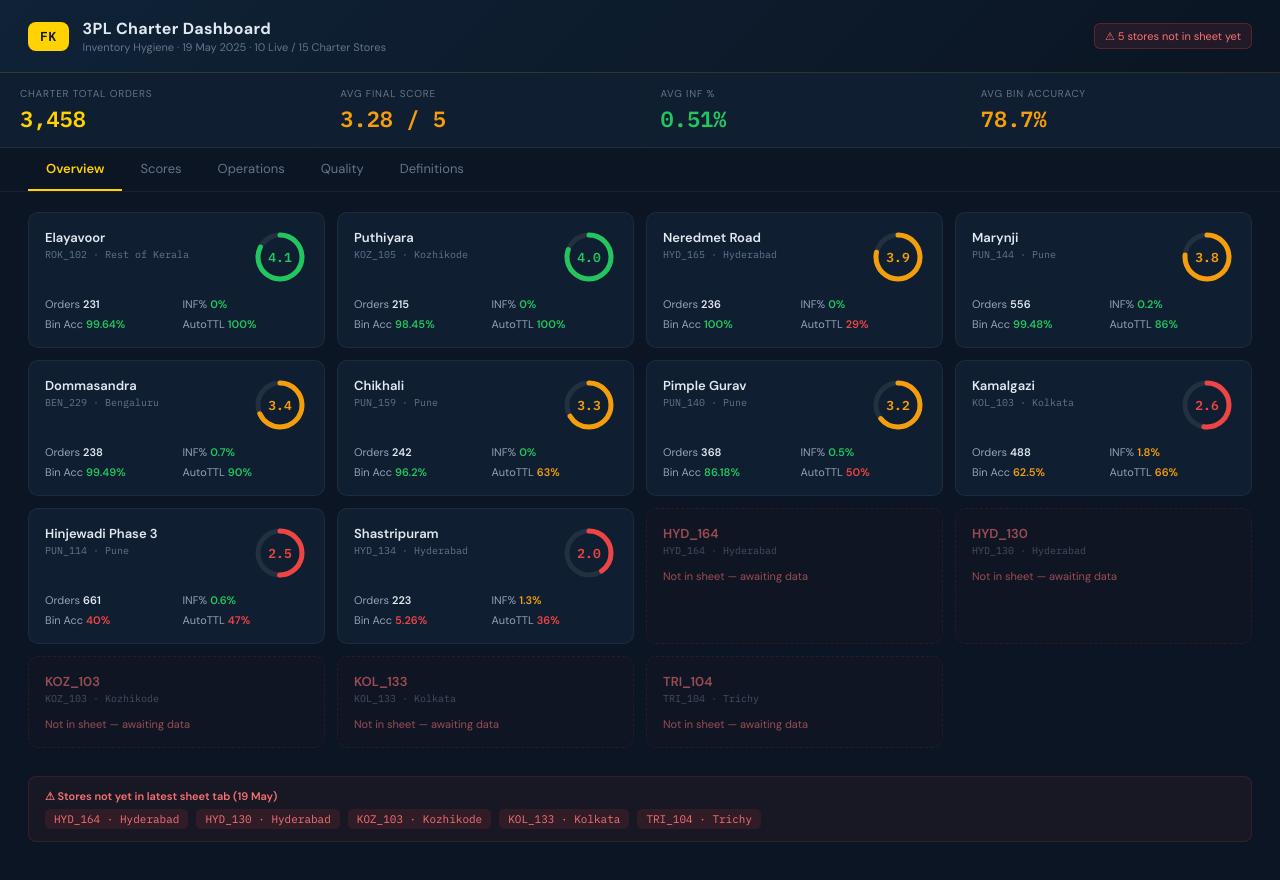
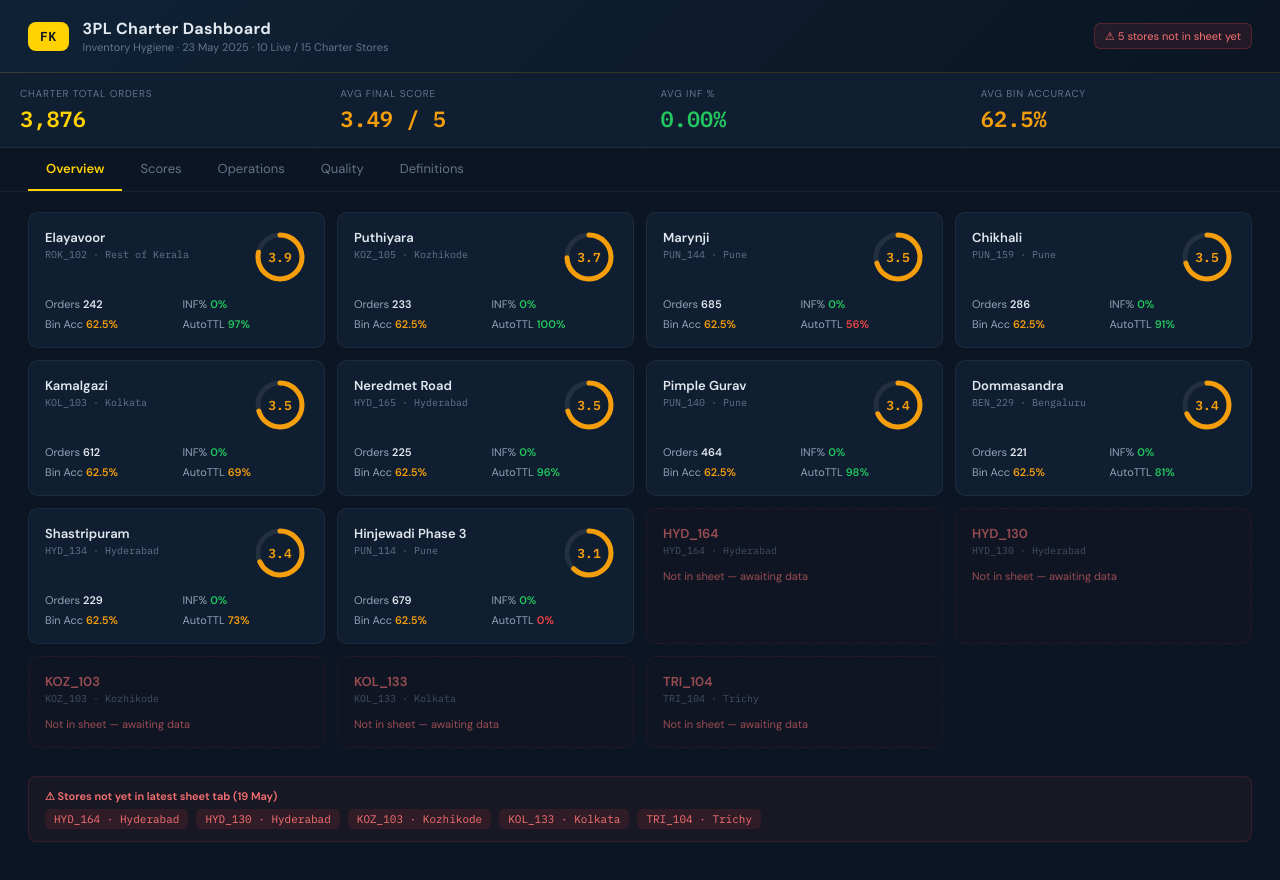
Before and after one commit to boredmonkfk/fk-3pl-inventory-hygiene, a plain HTML site: page index.html in a window 1280 px wide. Drawn offline with nearby package versions, Linux system fonts and the light colour scheme.

Commit message:
Update index.html

```diff
--- a/index.html
+++ b/index.html
@@ -22,16 +22,16 @@
 const {createElement:h,useState,useMemo,Fragment}=React;
 
 const STORES=[
-  {id:"pun_114_wh_hl_01",name:"Hinjewadi Phase 3",city:"Pune",orders:661,inf_pct:0.6,cold_wp_pct:1.55,bin_acc:40.0,pst_15d:11,hv_pst:97,auto_ttl:47,expired_inv_pct:13.31,dmmq_pct:1.6,final_score:2.5,bin_acc_score:1.6,hv_pst_score:4.7,pst_score:0.1,auto_ttl_score:2.9,cold_wp_score:1.9,inf_score:3.8,expired_score:0.0,dmmq_score:1.4,ptpi_score:3.4},
-  {id:"pun_140_wh_hl_01",name:"Pimple Gurav",city:"Pune",orders:368,inf_pct:0.5,cold_wp_pct:3.72,bin_acc:86.18,pst_15d:45,hv_pst:86,auto_ttl:50,expired_inv_pct:8.15,dmmq_pct:1.9,final_score:3.2,bin_acc_score:3.7,hv_pst_score:3.7,pst_score:1.8,auto_ttl_score:3.0,cold_wp_score:0.0,inf_score:4.0,expired_score:0.0,dmmq_score:1.1,ptpi_score:4.8},
-  {id:"pun_144_wh_hl_01",name:"Marynji",city:"Pune",orders:556,inf_pct:0.2,cold_wp_pct:4.27,bin_acc:99.48,pst_15d:22,hv_pst:99,auto_ttl:86,expired_inv_pct:1.98,dmmq_pct:1.0,final_score:3.8,bin_acc_score:4.9,hv_pst_score:4.9,pst_score:0.8,auto_ttl_score:4.4,cold_wp_score:0.0,inf_score:4.6,expired_score:1.0,dmmq_score:2.1,ptpi_score:4.8},
-  {id:"pun_159_wh_hl_01",name:"Chikhali",city:"Pune",orders:242,inf_pct:0.0,cold_wp_pct:4.43,bin_acc:96.2,pst_15d:10,hv_pst:0,auto_ttl:63,expired_inv_pct:31.82,dmmq_pct:1.3,final_score:3.3,bin_acc_score:4.6,hv_pst_score:0.0,pst_score:0.0,auto_ttl_score:3.5,cold_wp_score:0.0,inf_score:5.0,expired_score:0.0,dmmq_score:1.7,ptpi_score:4.5},
-  {id:"kol_103_wh_hl_01",name:"Kamalgazi",city:"Kolkata",orders:488,inf_pct:1.8,cold_wp_pct:5.29,bin_acc:62.5,pst_15d:25,hv_pst:0,auto_ttl:66,expired_inv_pct:0.82,dmmq_pct:0.5,final_score:2.6,bin_acc_score:2.5,hv_pst_score:0.0,pst_score:1.0,auto_ttl_score:3.6,cold_wp_score:0.0,inf_score:1.7,expired_score:2.4,dmmq_score:3.0,ptpi_score:4.6},
-  {id:"ben_229_wh_hl_01",name:"Dommasandra",city:"Bengaluru",orders:238,inf_pct:0.7,cold_wp_pct:2.49,bin_acc:99.49,pst_15d:30,hv_pst:39,auto_ttl:90,expired_inv_pct:1.68,dmmq_pct:1.0,final_score:3.4,bin_acc_score:4.9,hv_pst_score:1.5,pst_score:1.2,auto_ttl_score:4.6,cold_wp_score:0.7,inf_score:3.6,expired_score:1.3,dmmq_score:2.0,ptpi_score:4.1},
-  {id:"hyd_165_wh_hl_01",name:"Neredmet Road",city:"Hyderabad",orders:236,inf_pct:0.0,cold_wp_pct:4.21,bin_acc:100.0,pst_15d:51,hv_pst:98,auto_ttl:29,expired_inv_pct:3.39,dmmq_pct:0.8,final_score:3.9,bin_acc_score:5.0,hv_pst_score:4.8,pst_score:2.1,auto_ttl_score:2.2,cold_wp_score:0.0,inf_score:5.0,expired_score:0.0,dmmq_score:2.4,ptpi_score:5.0},
-  {id:"hyd_134_wh_hl_01",name:"Shastripuram",city:"Hyderabad",orders:223,inf_pct:1.3,cold_wp_pct:14.35,bin_acc:5.26,pst_15d:62,hv_pst:64,auto_ttl:36,expired_inv_pct:4.93,dmmq_pct:0.7,final_score:2.0,bin_acc_score:0.2,hv_pst_score:2.6,pst_score:2.5,auto_ttl_score:2.4,cold_wp_score:0.0,inf_score:2.4,expired_score:0.0,dmmq_score:2.6,ptpi_score:3.2},
-  {id:"koz_105_wh_hl_01",name:"Puthiyara",city:"Kozhikode",orders:215,inf_pct:0.0,cold_wp_pct:0.0,bin_acc:98.45,pst_15d:62,hv_pst:24,auto_ttl:100,expired_inv_pct:0.0,dmmq_pct:0.4,final_score:4.0,bin_acc_score:4.8,hv_pst_score:0.9,pst_score:2.5,auto_ttl_score:5.0,cold_wp_score:5.0,inf_score:5.0,expired_score:5.0,dmmq_score:3.6,ptpi_score:3.0},
-  {id:"rok_102_wh_hl_01",name:"Elayavoor",city:"Rest of Kerala",orders:231,inf_pct:0.0,cold_wp_pct:0.0,bin_acc:99.64,pst_15d:70,hv_pst:16,auto_ttl:100,expired_inv_pct:0.0,dmmq_pct:0.5,final_score:4.1,bin_acc_score:5.0,hv_pst_score:0.4,pst_score:2.8,auto_ttl_score:5.0,cold_wp_score:5.0,inf_score:5.0,expired_score:5.0,dmmq_score:3.0,ptpi_score:3.8},
+  {id:"pun_114_wh_hl_01",name:"Hinjewadi Phase 3",city:"Pune",zone:"West",orders:679,inf_pct:0.0,cold_wp_pct:1.77,bin_acc:62.5,pst_15d:16,hv_pst:97,auto_ttl:0,expired_inv_pct:13.55,dmmq_pct:1.5,final_score:3.1,bin_acc_score:2.5,hv_pst_score:4.7,pst_score:0.4,auto_ttl_score:0.0,cold_wp_score:1.5,inf_score:5.0,expired_score:0.0,dmmq_score:1.5,ptpi_score:5.0},
+  {id:"pun_140_wh_hl_01",name:"Pimple Gurav",city:"Pune",zone:"West",orders:464,inf_pct:0.0,cold_wp_pct:3.54,bin_acc:62.5,pst_15d:46,hv_pst:92,auto_ttl:98,expired_inv_pct:9.05,dmmq_pct:1.3,final_score:3.4,bin_acc_score:2.5,hv_pst_score:4.2,pst_score:1.8,auto_ttl_score:4.9,cold_wp_score:0.0,inf_score:5.0,expired_score:0.0,dmmq_score:1.7,ptpi_score:5.0},
+  {id:"pun_144_wh_hl_01",name:"Marynji",city:"Pune",zone:"West",orders:685,inf_pct:0.0,cold_wp_pct:0.4,bin_acc:62.5,pst_15d:22,hv_pst:86,auto_ttl:56,expired_inv_pct:2.48,dmmq_pct:1.1,final_score:3.5,bin_acc_score:2.5,hv_pst_score:3.8,pst_score:0.8,auto_ttl_score:3.2,cold_wp_score:4.2,inf_score:5.0,expired_score:0.5,dmmq_score:1.9,ptpi_score:5.0},
+  {id:"pun_159_wh_hl_01",name:"Chikhali",city:"Pune",zone:"West",orders:286,inf_pct:0.0,cold_wp_pct:3.56,bin_acc:62.5,pst_15d:26,hv_pst:92,auto_ttl:91,expired_inv_pct:6.64,dmmq_pct:0.3,final_score:3.5,bin_acc_score:2.5,hv_pst_score:4.2,pst_score:1.0,auto_ttl_score:4.6,cold_wp_score:0.0,inf_score:5.0,expired_score:0.0,dmmq_score:3.9,ptpi_score:5.0},
+  {id:"kol_103_wh_hl_01",name:"Kamalgazi",city:"Kolkata",zone:"East",orders:612,inf_pct:0.0,cold_wp_pct:0.8,bin_acc:62.5,pst_15d:20,hv_pst:0,auto_ttl:69,expired_inv_pct:0.98,dmmq_pct:0.6,final_score:3.5,bin_acc_score:2.5,hv_pst_score:0.0,pst_score:0.6,auto_ttl_score:3.8,cold_wp_score:3.4,inf_score:5.0,expired_score:2.0,dmmq_score:2.8,ptpi_score:5.0},
+  {id:"ben_229_wh_hl_01",name:"Dommasandra",city:"Bengaluru",zone:"South",orders:221,inf_pct:0.0,cold_wp_pct:2.6,bin_acc:62.5,pst_15d:37,hv_pst:39,auto_ttl:81,expired_inv_pct:2.71,dmmq_pct:0.8,final_score:3.4,bin_acc_score:2.5,hv_pst_score:1.5,pst_score:1.5,auto_ttl_score:4.2,cold_wp_score:0.6,inf_score:5.0,expired_score:0.3,dmmq_score:2.4,ptpi_score:5.0},
+  {id:"hyd_165_wh_hl_01",name:"Neredmet Road",city:"Hyderabad",zone:"South",orders:225,inf_pct:0.0,cold_wp_pct:2.02,bin_acc:62.5,pst_15d:55,hv_pst:32,auto_ttl:96,expired_inv_pct:0.44,dmmq_pct:1.0,final_score:3.5,bin_acc_score:2.5,hv_pst_score:1.3,pst_score:2.2,auto_ttl_score:4.8,cold_wp_score:1.0,inf_score:5.0,expired_score:3.2,dmmq_score:2.0,ptpi_score:5.0},
+  {id:"hyd_134_wh_hl_01",name:"Shastripuram",city:"Hyderabad",zone:"South",orders:229,inf_pct:0.0,cold_wp_pct:0.19,bin_acc:62.5,pst_15d:63,hv_pst:5,auto_ttl:73,expired_inv_pct:6.11,dmmq_pct:1.1,final_score:3.4,bin_acc_score:2.5,hv_pst_score:0.0,pst_score:2.5,auto_ttl_score:3.9,cold_wp_score:4.6,inf_score:5.0,expired_score:0.0,dmmq_score:1.9,ptpi_score:5.0},
+  {id:"koz_105_wh_hl_01",name:"Puthiyara",city:"Kozhikode",zone:"South",orders:233,inf_pct:0.0,cold_wp_pct:1.98,bin_acc:62.5,pst_15d:57,hv_pst:24,auto_ttl:100,expired_inv_pct:0.0,dmmq_pct:0.7,final_score:3.7,bin_acc_score:2.5,hv_pst_score:0.9,pst_score:2.3,auto_ttl_score:5.0,cold_wp_score:1.0,inf_score:5.0,expired_score:5.0,dmmq_score:2.7,ptpi_score:5.0},
+  {id:"rok_102_wh_hl_01",name:"Elayavoor",city:"Rest of Kerala",zone:"South",orders:242,inf_pct:0.0,cold_wp_pct:9.35,bin_acc:62.5,pst_15d:77,hv_pst:53,auto_ttl:97,expired_inv_pct:0.0,dmmq_pct:0.3,final_score:3.9,bin_acc_score:2.5,hv_pst_score:2.1,pst_score:3.1,auto_ttl_score:4.9,cold_wp_score:0.0,inf_score:5.0,expired_score:5.0,dmmq_score:4.1,ptpi_score:5.0},
 ];
 
 const MISSING=[
@@ -140,7 +140,7 @@ function App(){
         h("div",{style:{background:"#FFD200",borderRadius:8,padding:"6px 12px",fontWeight:800,fontSize:13,color:"#0B1523",letterSpacing:.5,...mono}},"FK"),
         h("div",null,
           h("div",{style:{fontSize:16,fontWeight:700,letterSpacing:.3}},"3PL Charter Dashboard"),
-          h("div",{style:{fontSize:11,color:"#64748b",marginTop:1}},"Inventory Hygiene · 19 May 2025 · "+STORES.length+" Live / 15 Charter Stores")
+          h("div",{style:{fontSize:11,color:"#64748b",marginTop:1}},"Inventory Hygiene · 23 May 2025 · "+STORES.length+" Live / 15 Charter Stores")
         )
       ),
       h("div",{style:{background:"rgba(239,68,68,0.1)",border:"1px solid rgba(239,68,68,0.25)",borderRadius:6,padding:"5px 10px",fontSize:11,color:"#f87171"}},
```
